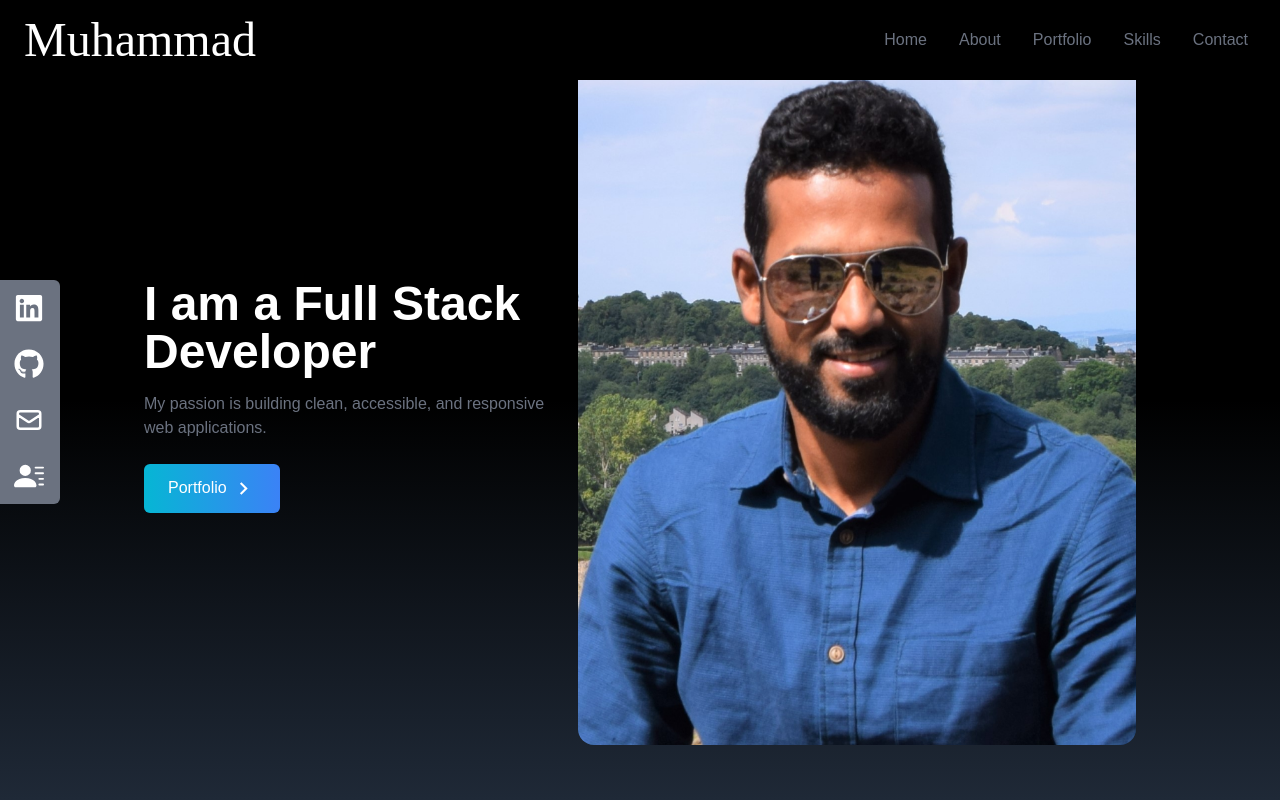
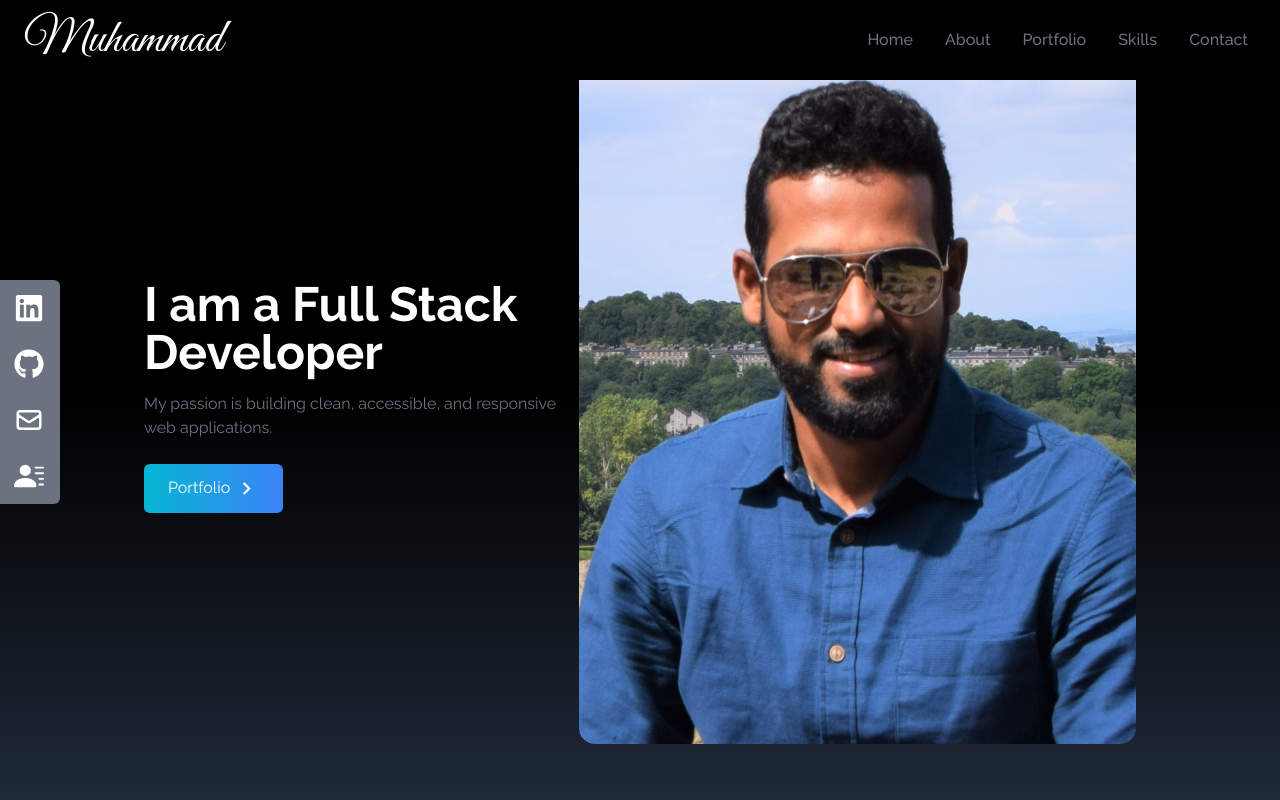
Before and after one commit to MSIlam/my-react-portfolio, a React (Create React App) app: page / in a window 1280 px wide. Shown: the top 800 px of the page. Built offline with nearby package versions, Linux system fonts and the light colour scheme.

Commit message:
Completed

```diff
--- a/src/components/SocialLinks.jsx
+++ b/src/components/SocialLinks.jsx
@@ -40,7 +40,7 @@ const SocialLinks = () => {
           Resume <BsFillPersonLinesFill size={30} />
         </>
       ),
-      href: "/Muhammad.pdf",
+      href: "./Muhammad.pdf",
       style: "rounded-br-md",
       download: true,
     },
--- a/src/index.css
+++ b/src/index.css
@@ -1,12 +1,10 @@
 @import 'tailwindcss/base';
-
 @import 'tailwindcss/components';
 /* Your custom CSS */
 @import 'tailwindcss/utilities';
 
-@import url('https://fonts.googleapis.com/css2?family=Raleway:ital,wght@0,100..900;1,100..900&display=swap')
-
-@import url('https://fonts.googleapis.com/css2?family=Great+Vibes&family=Raleway:ital,wght@0,100..900;1,100..900&display=swap')
+@import 'https://fonts.googleapis.com/css2?family=Raleway:ital,wght@0,100..900;1,100..900&display=swap';
+@import 'https://fonts.googleapis.com/css2?family=Great+Vibes&family=Raleway:ital,wght@0,100..900;1,100..900&display=swap';
 
 @tailwind base;
 @tailwind components;
@@ -15,6 +13,6 @@
 @layer base {
   html {
     font-family: "Raleway", sans-serif;
-  font-optical-sizing: auto;
+    font-optical-sizing: auto;
   }
 }
```
Also changed, not shown: 1 other file (tests, documents, lock files or other folders).
